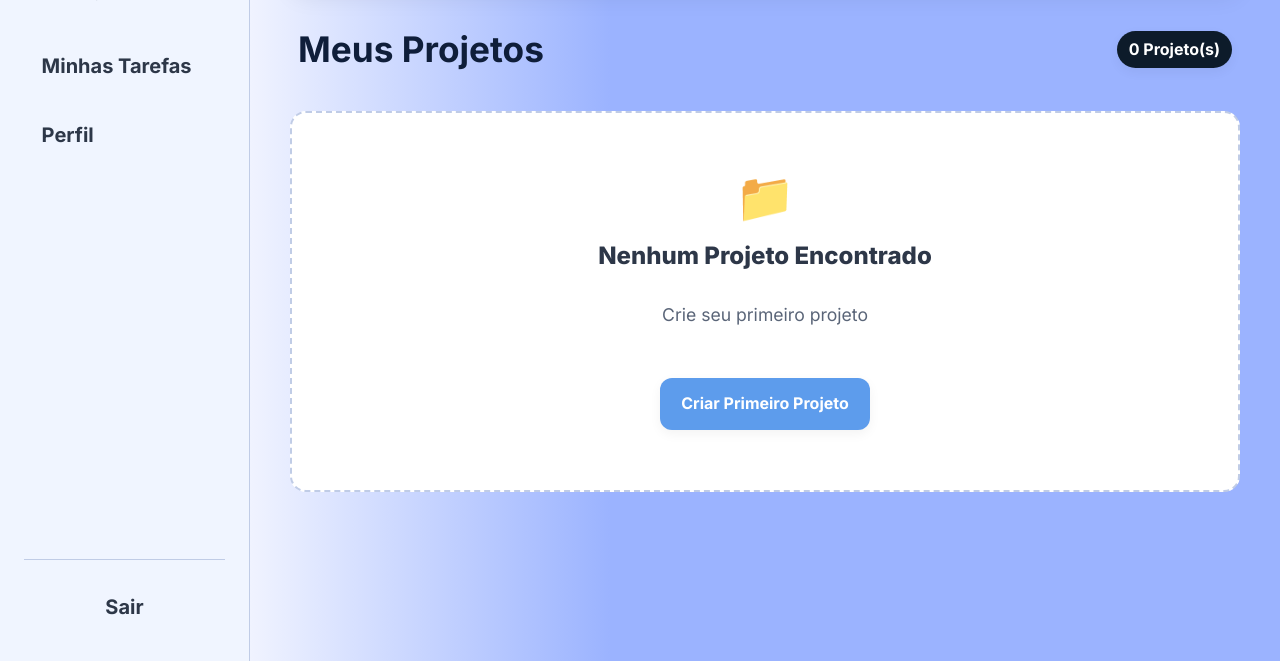
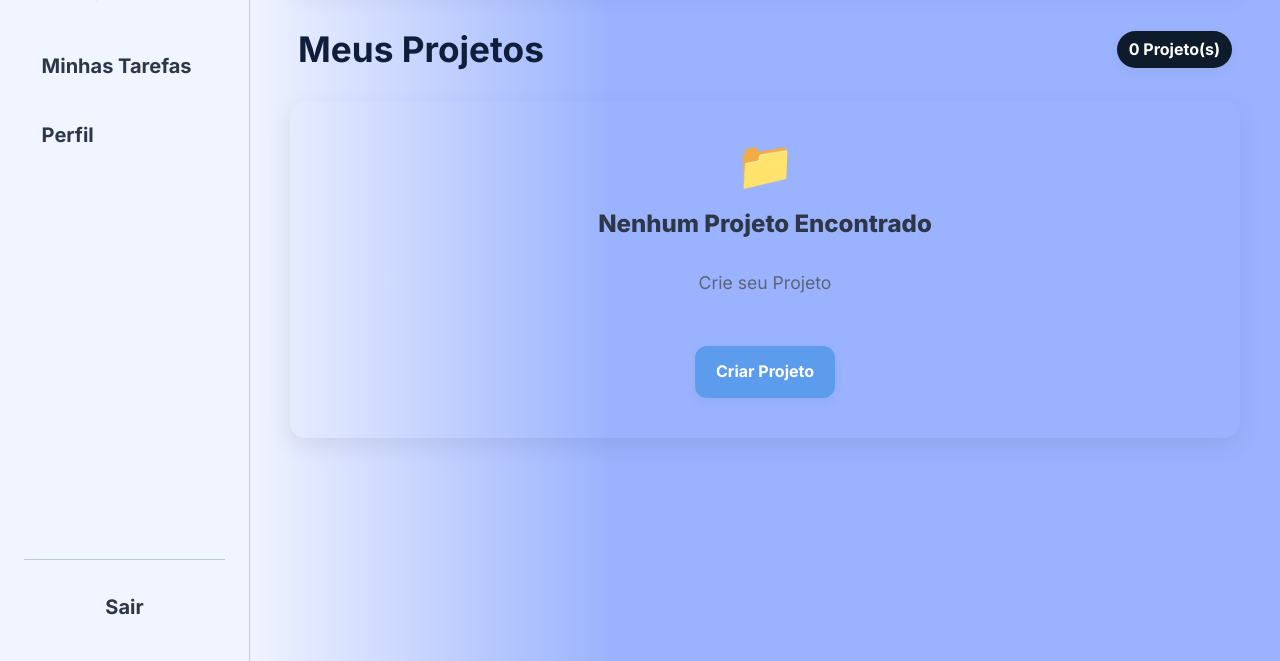
Before and after one commit to luccacorbo/projeto_apsII, a Flask app: page /inicio in a window 1280 px wide. Shown: the part 227-888 px from the top of the page. Run offline with Flask 3, Linux system fonts and the light colour scheme.

Commit message:
Projeto - FofoTech

```diff
--- a/static/css/inicio.css
+++ b/static/css/inicio.css
@@ -298,12 +298,21 @@
 /* Estado Vazio responsivo */
 .empty-state {
     text-align: center;
-    padding: 60px 20px;
-    background: var(--color-bg-app);
+    padding: 40px 20px; /* Espaço interno diminuído */
+    background: transparent; /* Fundo transparente */
     border-radius: var(--border-radius-large);
-    border: 2px dashed var(--color-light);
-    margin: 40px 0;
+
+    /* Borda removida */
+    border: none;
+
+    margin: 20px 0; /* Espaço externo diminuído */
     grid-column: 1 / -1;
+
+    /* ======================================================
+      ALTERAÇÃO AQUI: Sombra personalizada, mais forte e destacada.
+      ======================================================
+    */
+    box-shadow: var(--shadow-medium);
 }
 
 .empty-icon {
--- a/templates/base.html
+++ b/templates/base.html
@@ -4,7 +4,7 @@
   <meta charset="UTF-8">
   <meta name="viewport" content="width=device-width, initial-scale=1.0">
   <title>FofoTech</title>
-  <link rel="icon" href="{{ url_for('static', filename='imagens/robo.png') }}" type="image/png">
+  <link rel="icon" href="{{ url_for('static', filename='imagens/robo-icon.jpg') }}" type="image/png">
 
   <!-- Estilos globais -->
   <link rel="preconnect" href="https://fonts.googleapis.com">
--- a/templates/inicio.html
+++ b/templates/inicio.html
@@ -30,10 +30,10 @@
         <div class="empty-state">
             <div class="empty-icon">📁</div>
             <h3>Nenhum Projeto Encontrado</h3><br>
-            <p>Crie seu primeiro projeto</p><br>
+            <p>Crie seu Projeto</p><br>
 
             <a href="{{ url_for('work.criar_projeto') }}" class="btn btn-primary">
-                Criar Primeiro Projeto
+                Criar Projeto
             </a>
         </div>
         {% else %}
```
Also changed, not shown: static/imagens/robo-icon.jpg (added).
